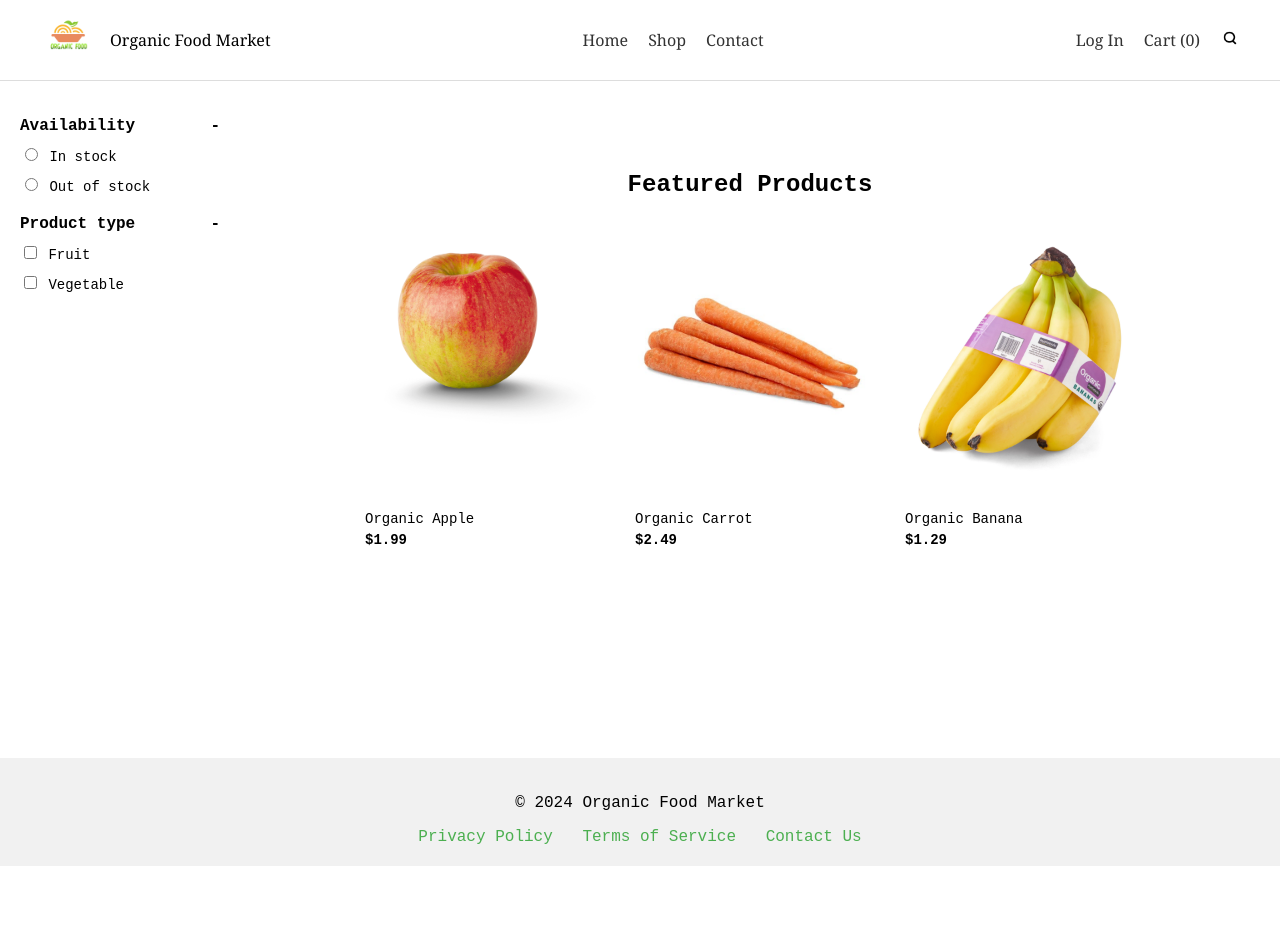
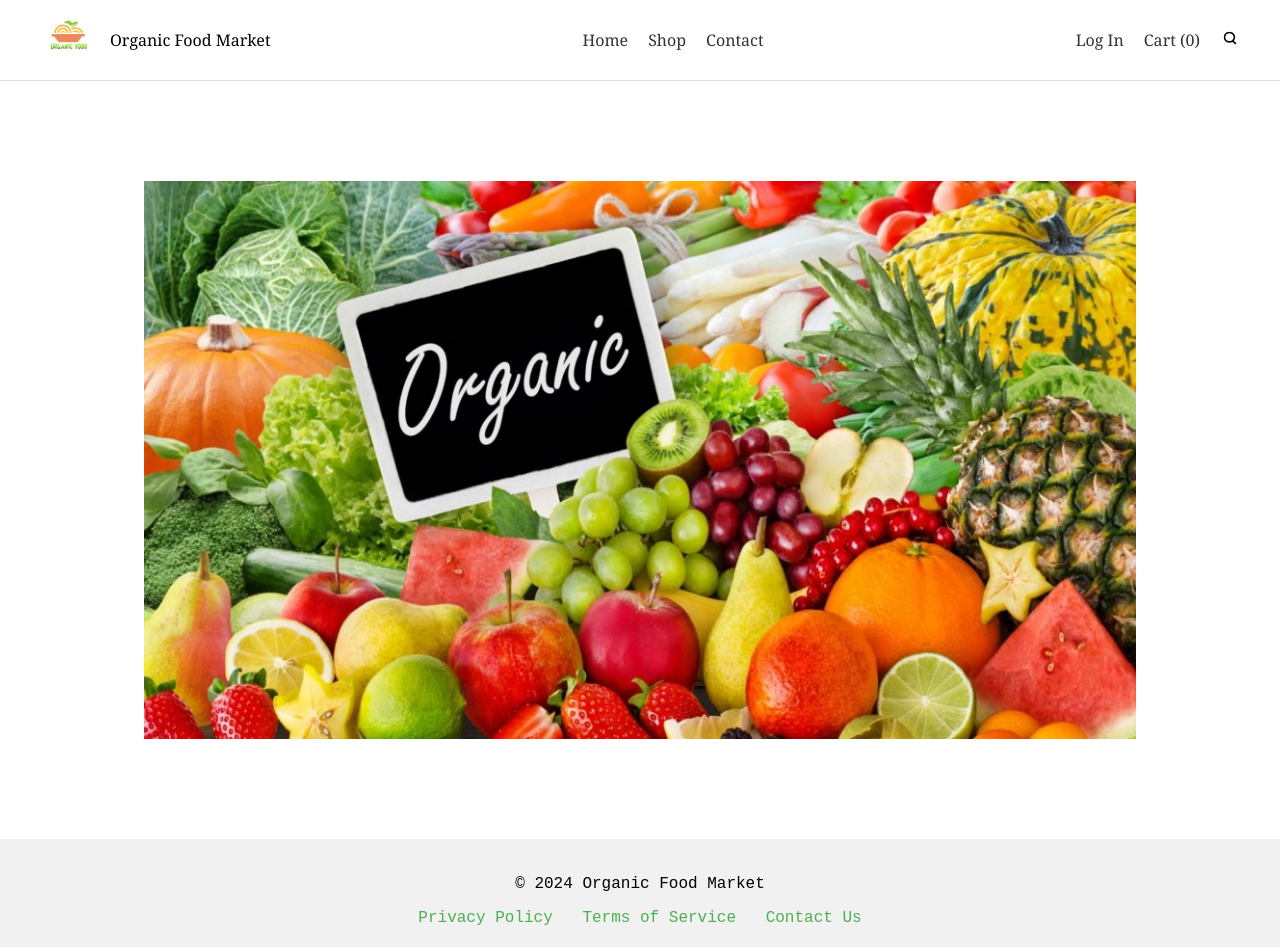
Before and after one commit to YeyanFengbo/WebDevFinalProj, a plain HTML site: page index.html in a window 1280 px wide. Before the commit the page ends 866 px from the top, so only its background shows below. Drawn offline with Linux system fonts and the light colour scheme.

Commit message:
name change

```diff
--- a/index.html
+++ b/index.html
@@ -3,7 +3,7 @@
 <head>
     <meta charset="UTF-8">
     <meta name="viewport" content="width=device-width, initial-scale=1.0">
-    <title>Shop - Organic Food Market</title>
+    <title>Home - Organic Food Market</title>
     <link rel="stylesheet" href="styles.css">
 </head>
 <body>
@@ -17,8 +17,8 @@
                 </div>
                 <nav>
                     <ul>
-                        <li><a href="home.html">Home</a></li>
-                        <li><a href="index.html">Shop</a></li>
+                        <li><a href="index.html">Home</a></li>
+                        <li><a href="shop.html">Shop</a></li>
                         <li><a href="contact.html">Contact</a></li>
                     </ul>
                 </nav>
@@ -40,43 +40,9 @@
             </div>
         </div>
 
-        <!-- Shop Section -->
-        <section class="shop-container">
-            <div class="filters">
-                <div class="filter-section">
-                    <h3 class="filter-title">Availability <span class="toggle-symbol">-</span></h3>
-                    <div class="filter-content">
-                        <label>
-                            <input type="radio" name="availability" value="in-stock">
-                            In stock
-                        </label>
-                        <label>
-                            <input type="radio" name="availability" value="out-of-stock">
-                            Out of stock
-                        </label>
-                    </div>
-                </div>
-                <div class="filter-section">
-                    <h3 class="filter-title">Product type <span class="toggle-symbol">-</span></h3>
-                    <div class="filter-content">
-                        <label>
-                            <input type="checkbox" name="product-type" value="fruit">
-                            Fruit
-                        </label>
-                        <label>
-                            <input type="checkbox" name="product-type" value="vegetable">
-                            Vegetable
-                        </label>
-                    </div>
-                </div>
-            </div>
-
-            <div class="featured-products">
-                <h2>Featured Products</h2>
-                <div class="products" id="products-container">
-                    <!-- Product cards will be added here by JavaScript -->
-                </div>
-            </div>
+        <!-- Hero Section -->
+        <section class="hero">
+            <img src="images/home.jpg" alt="Organic Food">
         </section>
 
         <!-- Footer Section -->
```
Also changed, not shown: shop.html (renamed from home.html, +33 -6 lines).
